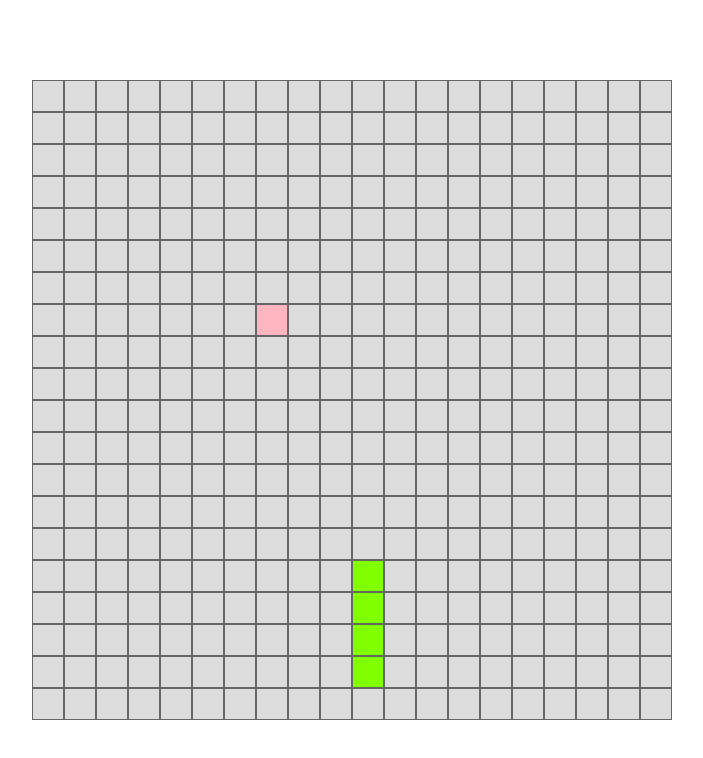
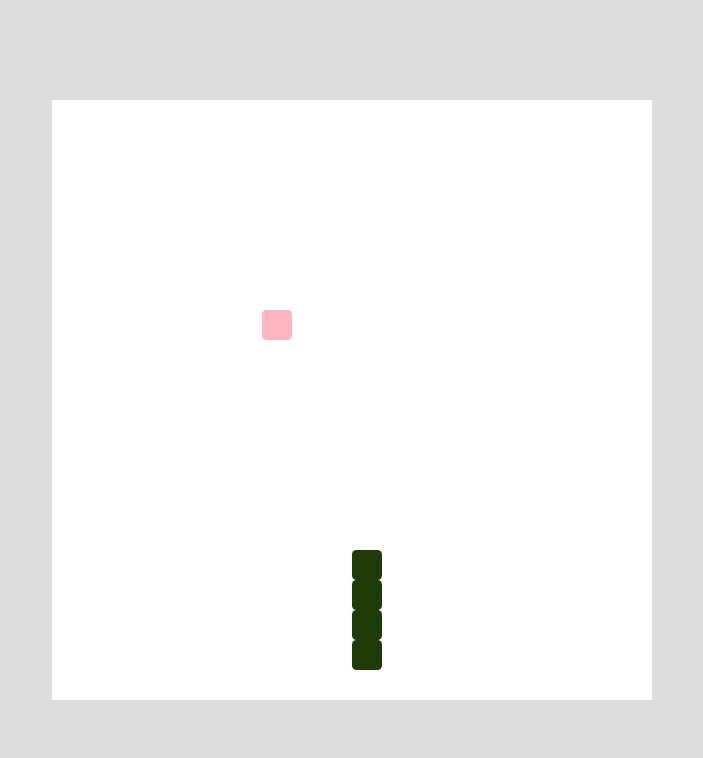
Before and after one commit to simonpweller/svelte-snake, a Svelte app: page / in a window 1280 px wide. Shown: the top 758 px of the page, without its empty margins (288-991 px from the left). Built offline with nearby package versions, Linux system fonts and the light colour scheme.

Commit message:
tweak styles

```diff
--- a/src/App.svelte
+++ b/src/App.svelte
@@ -5,11 +5,15 @@
 	let snake = [[10, 10], [10, 11], [10, 12], [10, 13]]
 	let direction = "NORTH"
 	let foodSpot = randomFoodSpot(gridSize, snake)
-	let hasEaten = false
-	setInterval(() => {
+
+	let interval = 500;
+	let ticker = setInterval(tick, interval)
+
+	function tick() {
+		let hasEaten = false
 		let [headRow, headCol] = snake[0]
 		let newHead;
-		switch(direction) {
+		switch (direction) {
 			case 'EAST':
 				newHead = [headRow, (headCol + 1 === gridSize) ? 0 : headCol + 1]
 				break;
@@ -17,7 +21,7 @@
 				newHead = [(headRow + 1 === gridSize) ? 0 : headRow + 1, headCol]
 				break;
 			case 'WEST':
-				newHead = [headRow, (headCol - 1 < 0) ? gridSize -1 : headCol - 1]
+				newHead = [headRow, (headCol - 1 < 0) ? gridSize - 1 : headCol - 1]
 				break;
 			case 'NORTH':
 				newHead = [(headRow - 1 < 0) ? gridSize - 1 : headRow - 1, headCol]
@@ -27,12 +31,15 @@
 		if (newHead[0] === foodSpot[0] && newHead[1] === foodSpot[1]) {
 			hasEaten = true
 		}
-		snake = [newHead, ...snake.slice(0, hasEaten ? snake.length : snake.length -1)]
+		snake = [newHead, ...snake.slice(0, hasEaten ? snake.length : snake.length - 1)]
 		if (hasEaten) {
 			foodSpot = randomFoodSpot(gridSize, snake)
+			clearInterval(ticker)
+			interval /= 1.1
+			ticker = setInterval(tick, interval)
 		}
-		hasEaten = false
-	}, 500)
+	}
+
 	let rows = [0, 1, 2, 3, 4, 5, 6, 7, 8, 9, 10, 11, 12, 13, 14, 15, 16, 17, 18, 19];
 
 	function handleKeydown(event) {
@@ -76,9 +83,14 @@
 
 <style>
 	main {
+		background-color: #ddd;
 		display: flex;
 		justify-content: center;
 		align-items: center;
 		height: 100vh;
 	}
+
+	.grid {
+		background-color: #fff;
+	}
 </style>
--- a/src/Cell.svelte
+++ b/src/Cell.svelte
@@ -14,15 +14,15 @@
     div {
         height: 30px;
         width: 30px;
-        background-color: #dddddd;
-        border: 1px solid #666666;
     }
 
     .isSnake {
-        background-color: chartreuse;
+        background-color: #1f3b06;
+        border-radius: 15%;
     }
 
     .isFoodSpot {
         background-color: lightpink;
+        border-radius: 15%;
     }
 </style>
```
